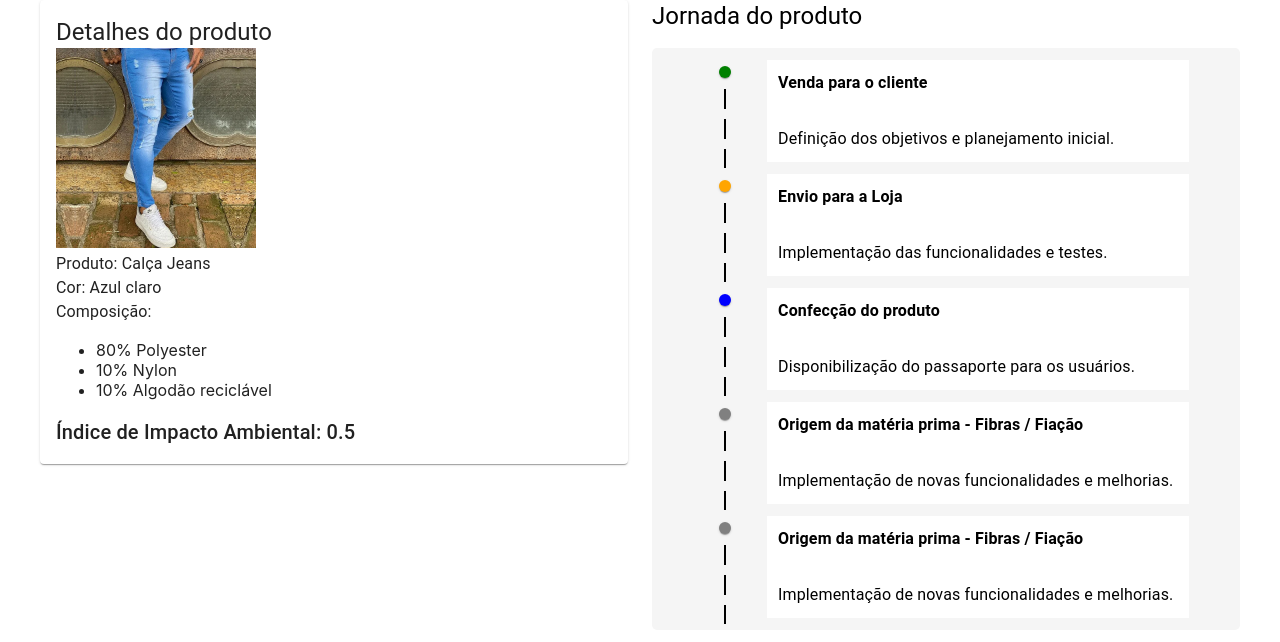
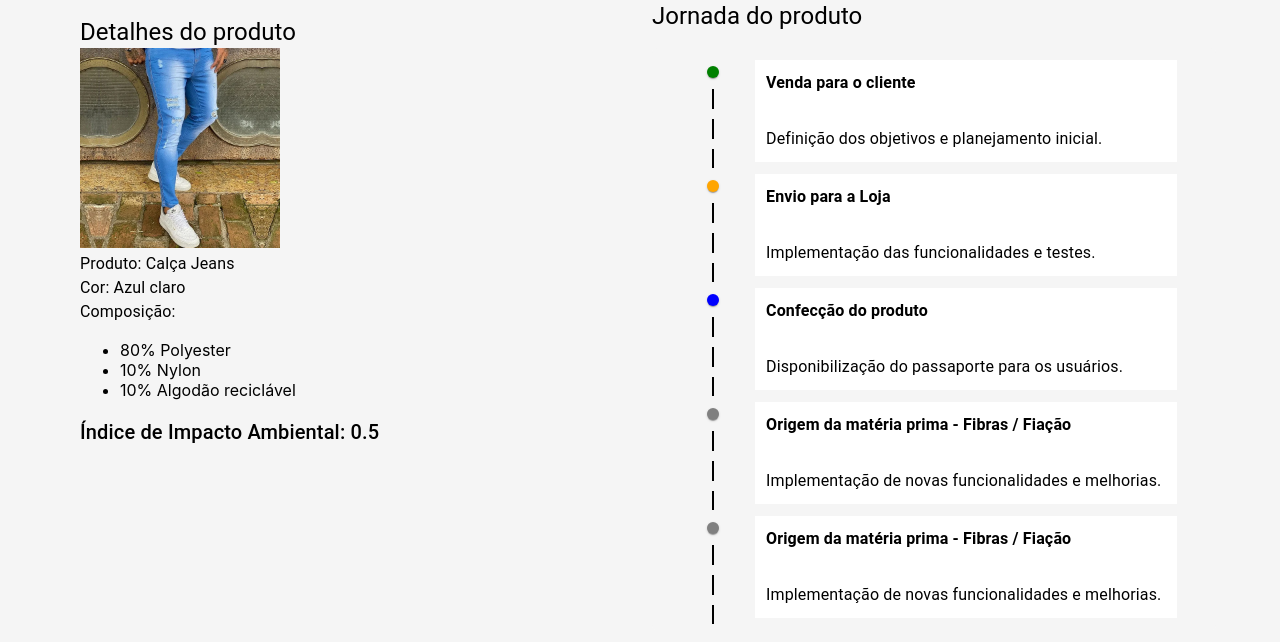
Before and after one commit to ElderGr/blockchain-textile-frontend, a React (Create React App) app: page / in a window 1280 px wide. Shown: the top 642 px of the page. Built offline with nearby package versions, Linux system fonts and the light colour scheme.

Commit message:
style background of components

```diff
--- a/src/App.js
+++ b/src/App.js
@@ -1,13 +1,16 @@
 import React from 'react';
 import Passport from './components/Passport';
+import { Container } from '@mui/material';
 
 
 const App = () => {
 
 
   return (
-    <Passport>
-    </Passport>
+    <Container fixed>
+      <Passport>
+      </Passport>
+    </Container>
   );
 };
 
--- a/src/components/Passport.js
+++ b/src/components/Passport.js
@@ -4,13 +4,17 @@ import Grid from '@material-ui/core/Grid';
 import Paper from '@material-ui/core/Paper';
 import produtoImage from '../produto.jpg';
 import TimelineComponent from './Timeline';
+import { Card } from '@mui/material';
 
 const useStyles = makeStyles({
   root: {
     maxWidth: 1200,
     margin: '0 auto',
   },
+  container: {
+  },
   paper: {
+    background: '#f5f5f5',
     padding: 16,
   },
 });
@@ -25,7 +29,7 @@ const Passport = ({ productName, productColor, composition, environmentalImpact
     <div className={classes.root}>
       <Grid container spacing={3}>
         <Grid item xs={12} sm={6}>
-          <Paper className={classes.paper}>
+          <div className={classes.paper}>
             <Typography variant="h5">Detalhes do produto</Typography>
             <img src={produtoImage} alt="Imagem do produto" style={{ maxWidth: '200px' }} />
             <Typography>Produto: Calça Jeans</Typography>
@@ -37,7 +41,7 @@ const Passport = ({ productName, productColor, composition, environmentalImpact
               <li>10% Algodão reciclável</li>
             </ul>
             <Typography variant="h6">Índice de Impacto Ambiental: {indiceImpactoAmbiental}</Typography>
-          </Paper>
+          </div>
         </Grid>
         <Grid item xs={12} sm={6}>
           <Typography variant="h5">Jornada do produto</Typography>
--- a/src/index.css
+++ b/src/index.css
@@ -5,6 +5,7 @@ body {
     sans-serif;
   -webkit-font-smoothing: antialiased;
   -moz-osx-font-smoothing: grayscale;
+  background-color: #f5f5f5;
 }
 
 code {
```
